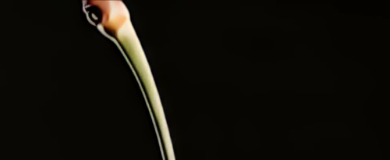
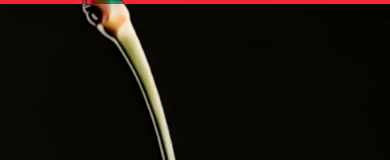
Before and after one commit to cherrylw1/newmarkecherry, a Next.js app: page / in a window 390 px wide. Shown: the top 160 px of the page. Built offline with nearby package versions, Linux system fonts and the light colour scheme; a web font is replaced by a local one.

Commit message:
Implement Mobile Aesthetics: Glitch Progress Bar and Vertical Cinema Typography

```diff
--- a/app/layout.tsx
+++ b/app/layout.tsx
@@ -5,6 +5,7 @@ import CustomCursor from "@/components/ui/CustomCursor";
 import GridBackground from "@/components/ui/GridBackground";
 import SmoothScrolling from "@/components/SmoothScrolling";
 import SocialDock from "@/components/ui/SocialDock";
+import GlitchProgressBar from "@/components/ui/GlitchProgressBar";
 
 const geistSans = Geist({
   variable: "--font-geist-sans",
@@ -63,6 +64,7 @@ export default function RootLayout({
         <SmoothScrolling />
         <CustomCursor />
         <GridBackground />
+        <GlitchProgressBar />
         <SocialDock />
         {children}
       </body>
--- a/components/WhatWeDo.tsx
+++ b/components/WhatWeDo.tsx
@@ -88,7 +88,7 @@ const ServiceCard = ({
 
         <WordReveal
             text={description}
-            className="text-gray-300 font-editorial text-lg md:text-xl leading-relaxed group-hover:text-white group-data-[active=true]:text-white transition-colors mb-6 tracking-wide"
+            className="text-gray-300 font-light leading-relaxed group-hover:text-white group-data-[active=true]:text-white transition-colors mb-6"
             delay={delay + 0.2} // Start after title
         />
 
@@ -123,10 +123,18 @@ export default function WhatWeDo() {
                 </video>
             </div>
 
-            <div className="relative z-10 w-full max-w-7xl mx-auto px-6 flex flex-col justify-center min-h-screen">
+            <div className="relative z-10 w-full max-w-7xl mx-auto pl-16 pr-6 md:px-6 flex flex-col justify-center min-h-screen">
 
-                {/* Main Heading */}
-                <div className="mb-10 md:mb-16 text-center">
+                {/* MOBILE SPINE HEADER (Vertical) */}
+                <div className="absolute left-4 top-0 h-full w-10 flex flex-col justify-center items-center md:hidden pointer-events-none mix-blend-difference z-20">
+                    <h2 className="text-[10vh] font-bold font-dot uppercase leading-none text-foreground/20 whitespace-nowrap [writing-mode:vertical-rl] rotate-180 flex items-center gap-4">
+                        <span>THE CHERRY ON TOP</span>
+                        <span className="text-accent/80">PAID GROWTH FRAMEWORK</span>
+                    </h2>
+                </div>
+
+                {/* Main Heading (Desktop Only) */}
+                <div className="hidden md:block mb-10 md:mb-16 text-center">
                     <h2 className="text-2xl md:text-6xl font-bold font-dot text-foreground uppercase tracking-tight mb-4 break-words">
                         <span className="block md:inline"><TextHover text="THE CHERRY ON TOP" /></span>
                         <br className="hidden md:block" />
@@ -164,7 +172,7 @@ export default function WhatWeDo() {
                     <h3 className="text-2xl font-bold font-dot text-foreground uppercase mb-4 group-hover:text-green-400 group-data-[active=true]:text-green-400 transition-colors duration-300">
                         Why This Works
                     </h3>
-                    <p className="text-xl md:text-2xl text-gray-300 font-editorial leading-relaxed group-hover:text-green-100 group-data-[active=true]:text-green-100 transition-colors duration-300 tracking-wide">
+                    <p className="text-lg md:text-xl text-gray-300 font-light leading-relaxed group-hover:text-green-100 group-data-[active=true]:text-green-100 transition-colors duration-300">
                         This framework is built on real-world experience, not theory. Sharath developed and refined these optimization principles while working on 100+ enterprise ad accounts at LinkedIn, where performance was measured in efficiency, scale, and revenue impact — not vanity metrics.
                     </p>
                 </div>
--- a/components/WhoWeAre.tsx
+++ b/components/WhoWeAre.tsx
@@ -22,8 +22,17 @@ export default function WhoWeAre() {
                 </video>
 
                 {/* Content Layer */}
-                <div className="relative z-10">
-                    <h2 className="text-[6vw] font-bold font-dot uppercase leading-none mb-4 text-foreground mix-blend-difference flex flex-col items-start">
+                <div className="relative z-10 pl-16 pr-6 md:px-10">
+                    {/* MOBILE SPINE HEADER (Vertical) */}
+                    <div className="absolute left-4 top-1/2 -translate-y-1/2 h-[80vh] w-10 flex flex-col justify-center items-center md:hidden pointer-events-none mix-blend-difference z-20">
+                        <h2 className="text-[12vh] font-bold font-dot uppercase leading-none text-foreground/20 whitespace-nowrap [writing-mode:vertical-rl] rotate-180 flex items-center gap-4">
+                            <span className="text-accent/80">THE INSIDER EDGE</span>
+                            <span>FOR YOUR ADS</span>
+                        </h2>
+                    </div>
+
+                    {/* DESKTOP/TABLET HEADER (Horizontal - Hidden on Mobile) */}
+                    <h2 className="hidden md:flex text-[6vw] font-bold font-dot uppercase leading-none mb-4 text-foreground mix-blend-difference flex-col items-start">
                         <RedactedReveal delay={0.1}>
                             <TextHover text="THE INSIDER EDGE" />
                         </RedactedReveal>
@@ -31,12 +40,13 @@ export default function WhoWeAre() {
                             <TextHover text="FOR YOUR ADS." />
                         </RedactedReveal>
                     </h2>
+
                     <h3 className="text-xl md:text-2xl font-light text-accent uppercase tracking-widest mb-10 mix-blend-difference">
                         Founded by Sharath MB (Ex-LinkedIn Marketing).
                     </h3>
 
                     <div className="flex flex-col md:flex-row gap-10 items-start">
-                        <p className="text-xl md:text-4xl font-editorial italic leading-relaxed max-w-4xl text-foreground/90 mix-blend-difference tracking-wide">
+                        <p className="text-xl md:text-3xl leading-relaxed max-w-4xl text-foreground/90 mix-blend-difference">
                             We don't guess algorithms. We know them. Founded by a former LinkedIn Insider who personally optimized over 100 enterprise accounts. We apply officially trained optimization secrets to squeeze every drop of ROI from your budget. From high-converting creative to forensic tracking, we handle the entire ecosystem.
                         </p>
 
--- /dev/null
+++ b/components/ui/GlitchProgressBar.tsx
@@ -0,0 +1,55 @@
+"use client";
+
+import { motion, useScroll, useSpring, useTransform } from "framer-motion";
+import { useEffect, useState } from "react";
+
+export default function GlitchProgressBar() {
+    const { scrollYProgress } = useScroll();
+    const scaleX = useSpring(scrollYProgress, {
+        stiffness: 100,
+        damping: 30,
+        restDelta: 0.001
+    });
+
+    // Glitch State
+    const [glitchColor, setGlitchColor] = useState("bg-red-500");
+
+    useEffect(() => {
+        // Randomly glitch the color between Red, Green, and White during scroll
+        const unsubscribe = scrollYProgress.on("change", (v) => {
+            if (Math.random() > 0.9) {
+                const colors = ["bg-green-500", "bg-white", "bg-red-500", "bg-blue-500"];
+                setGlitchColor(colors[Math.floor(Math.random() * colors.length)]);
+
+                // Reset quickly
+                setTimeout(() => setGlitchColor("bg-red-500"), 100);
+            }
+        });
+
+        return () => unsubscribe();
+    }, [scrollYProgress]);
+
+    return (
+        <div className="fixed top-0 left-0 right-0 h-1 z-[99999] block md:hidden pointer-events-none mix-blend-difference">
+            {/* Background Track */}
+            <div className="absolute inset-0 bg-white/10" />
+
+            {/* The Bar */}
+            <motion.div
+                className={`absolute inset-0 origin-left ${glitchColor}`}
+                style={{ scaleX }}
+            />
+
+            {/* Glitch Artifacts (pseudo-random blocks) */}
+            <motion.div
+                className="absolute top-0 right-0 h-2 w-2 bg-green-500"
+                style={{ opacity: useTransform(scrollYProgress, [0, 1], [0, 1]) }}
+                animate={{
+                    opacity: [0, 1, 0],
+                    x: [0, -10, 0]
+                }}
+                transition={{ repeat: Infinity, duration: 2, repeatType: "reverse" }}
+            />
+        </div>
+    );
+}
```
